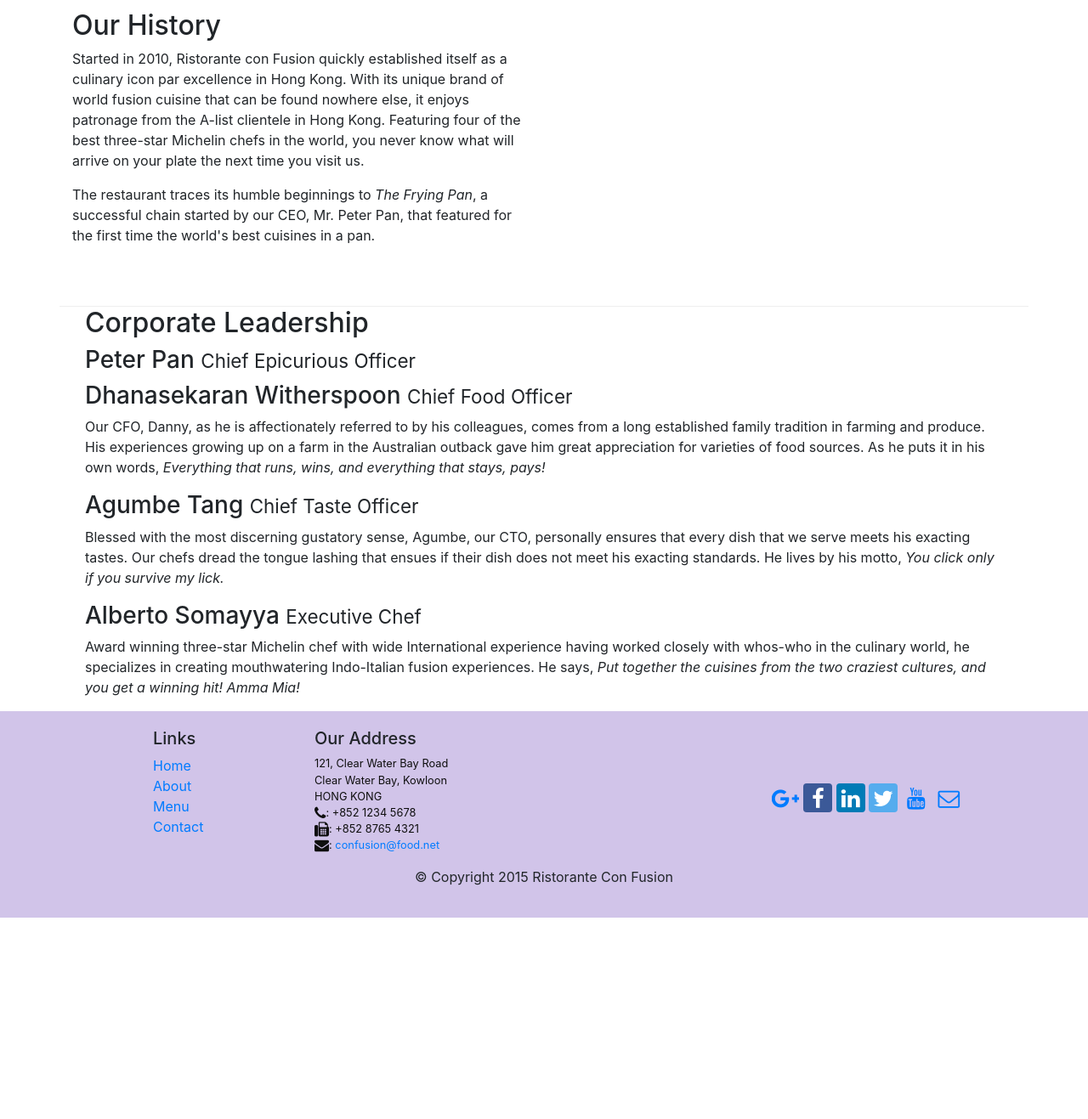
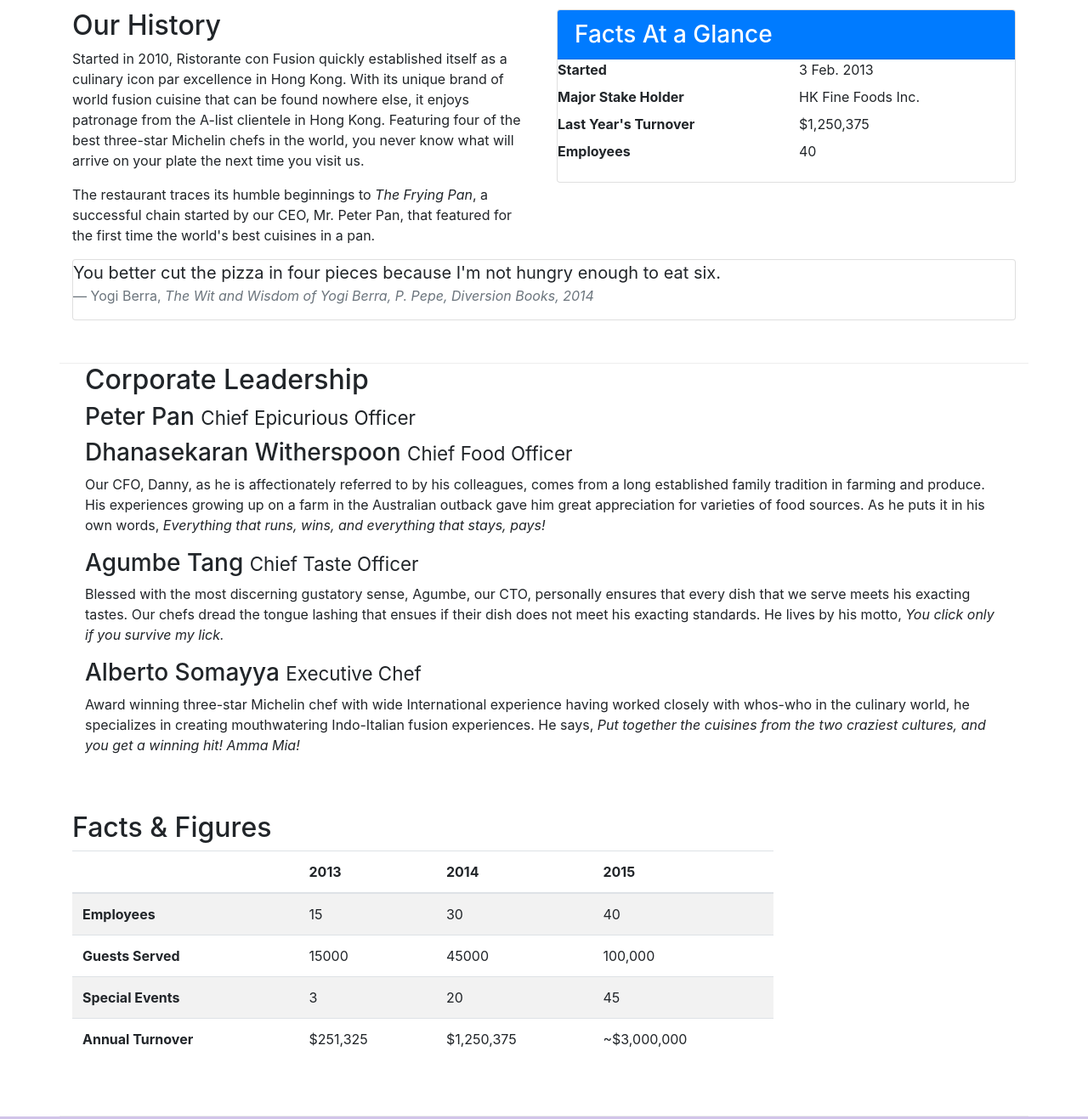
Before and after one commit to jjeannis07/conFusion, a website: page aboutus.html in a window 1280 px wide. Shown: the part 500-1817 px from the top of the page at 85% size. Before the commit the page ends 1580 px from the top, so only its background shows below. Drawn offline with nearby package versions, Linux system fonts and the light colour scheme.

Commit message:
Tables and Cards

```diff
--- a/aboutus.html
+++ b/aboutus.html
@@ -28,11 +28,11 @@
                 <a class="navbar-brand" href="./index.html">Ristorante Con Fusion</a>
                 <div class="collapse navbar-collapse" id="Navbar">
                     <ul class="navbar-nav">
-                        <li class="nav-item active"><a class="nav-link" href="./index.html"><span class="fa fa-home fa-lg">
+                        <li class="nav-item"><a class="nav-link" href="./index.html"><span class="fa fa-home fa-lg">
                         </span> Home</a></li>
-                        <li class="nav-item"><a class="nav-link" href="#"><span class="fa fa-info fa-lg"></span> About</a></li>
+                        <li class="nav-item active"><a class="nav-link" href="#"><span class="fa fa-info fa-lg"></span> About</a></li>
                         <li class="nav-item"><a class="nav-link" href="#"><span class="fa fa-list fa-lg"></span> Menu</a></li>
-                        <li class="nav-item"><a class="nav-link" href="#"><span class="fa fa-address-card fa-lg"></span> Contact</a></li>
+                        <li class="nav-item"><a class="nav-link" href="./contactus.html"><span class="fa fa-address-card fa-lg"></span> Contact</a></li>
                     </ul>
                 </div>
             </div>
@@ -68,7 +68,34 @@
                 <p>Started in 2010, Ristorante con Fusion quickly established itself as a culinary icon par excellence in Hong Kong. With its unique brand of world fusion cuisine that can be found nowhere else, it enjoys patronage from the A-list clientele in Hong Kong.  Featuring four of the best three-star Michelin chefs in the world, you never know what will arrive on your plate the next time you visit us.</p>
                 <p>The restaurant traces its humble beginnings to <em>The Frying Pan</em>, a successful chain started by our CEO, Mr. Peter Pan, that featured for the first time the world's best cuisines in a pan.</p>
             </div>
-            <div>
+            <div class="col-12 col-sm-6">
+                <div class="card">
+                    <h3 class="card-header bg-primary text-white">Facts At a Glance</h3>
+                    <div class="card-block">
+                        <dl class="row">
+                            <dt class="col-6">Started</dt>
+                            <dd class="col-6">3 Feb. 2013</dd>
+                            <dt class="col-6">Major Stake Holder</dt>
+                            <dd class="col-6">HK Fine Foods Inc.</dd>
+                            <dt class="col-6">Last Year's Turnover</dt>
+                            <dd class="col-6">$1,250,375</dd>
+                            <dt class="col-6">Employees</dt>
+                            <dd class="col-6">40</dd>
+                        </dl>
+                    </div>
+                </div>
+            </div>
+            <div class="col-12">
+                <div class="card card-block bg-faded">
+                    <blockquote class="blockquote">
+                        <p class="mb-0">You better cut the pizza in four pieces because
+                            I'm not hungry enough to eat six.</p>
+                        <footer class="blockquote-footer">Yogi Berra,
+                            <cite title="Source Title">The Wit and Wisdom of Yogi Berra,
+                                P. Pepe, Diversion Books, 2014</cite>
+                        </footer>
+                    </blockquote>
+                </div>
             </div>
         </div>
 
@@ -86,7 +113,51 @@
                 <p class="d-none d-md-block">Award winning three-star Michelin chef with wide International experience having worked closely with whos-who in the culinary world, he specializes in creating mouthwatering Indo-Italian fusion experiences. He says, <em>Put together the cuisines from the two craziest cultures, and you get a winning hit! Amma Mia!</em></p>
             </div>
        </div>
-
+        <div class="row row-content">
+            <div class="col-12 col-sm-9">
+                <h2>Facts &amp; Figures</h2>
+                <div class="table-responsive">
+                    <table class="table table-striped">
+                        <thead class="thead-inverse">
+                        <tr>
+                            <th>&nbsp;</th>
+                            <th>2013</th>
+                            <th>2014</th>
+                            <th>2015</th>
+                        </tr>
+                        </thead>
+                        <tbody>
+                        <tr>
+                            <th>Employees</th>
+                            <td>15</td>
+                            <td>30</td>
+                            <td>40</td>
+                        </tr>
+                        <tr>
+                            <th>Guests Served</th>
+                            <td>15000</td>
+                            <td>45000</td>
+                            <td>100,000</td>
+                        </tr>
+                        <tr>
+                            <th>Special Events</th>
+                            <td>3</td>
+                            <td>20</td>
+                            <td>45</td>
+                        </tr>
+                        <tr>
+                            <th>Annual Turnover</th>
+                            <td>$251,325</td>
+                            <td>$1,250,375</td>
+                            <td>~$3,000,000</td>
+                        </tr>
+                        </tbody>
+                    </table>
+                </div>
+            </div>
+            <div class="col-12 col-sm-3">
+            </div>
+        </div>
     </div>
 
     <footer class="footer">
```
Also changed, not shown: index.html (+1 -1 lines).
